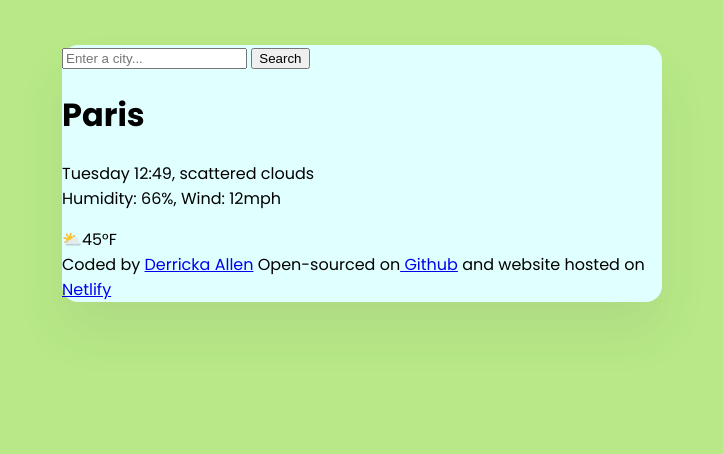
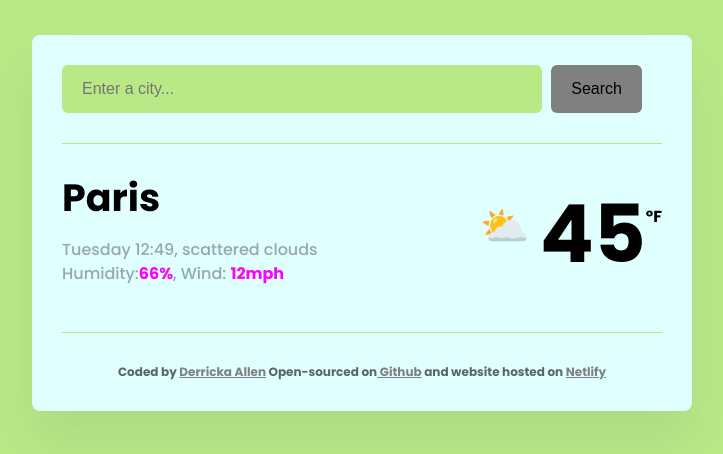
Before and after one commit to codetaru/gorgeous, a plain HTML site: page index.html in a window 1280 px wide. Shown: the whole page, without its empty margins (278-1001 px from the left). Drawn offline with Linux system fonts and the light colour scheme.

Commit message:
added basic css

```diff
--- a/index.html
+++ b/index.html
@@ -12,19 +12,27 @@
 <body>
   <div class="weather-app">
   <header>
-    <form>
-<input type="search" placeholder="Enter a city..." required />
-<input type="submit" value="Search"/>
+    <form class="search-form">
+<input type="search" placeholder="Enter a city..." required class="search-form-input"/>
+<input type="submit" value="Search" class="search-form-button"/>
   </form>
 </header>
   <main>
-    <div><h1>Paris</h1>
-      <p>
+    <div class="weather-app-data">
+    <div><h1 class="weather-app-city">Paris</h1>
+      <p class="weather-app-details">
         Tuesday 12:49, scattered clouds
         <br/>
-        Humidity: 66%, Wind: 12mph
+        Humidity:<strong>66%</strong>, Wind: <strong>12mph</strong>
       </p></div>
-  <div>⛅45°F</div>
+
+      <div class="temperature-container">
+  <div class="weather-app-icon">⛅</div>
+    <div class="weather-app-temperature">45</div>
+     <div class="weather-app-unit">°F</div>
+      </div>
+</div>
+
 </main>
   <footer>Coded by <a href="https://github.com/codetaru">Derricka Allen</a>
     Open-sourced on<a href="https://github.com/codetaru/gorgeous"> Github</a>
--- a/styles.css
+++ b/styles.css
@@ -2,12 +2,83 @@ body {
   background-color: #b8e986;
   font-family: 'Poppins', sans-serif;
 }
+a {
+  color:grey;
+}
+
+
 .weather-app {
   background: lightcyan;
   max-width: 600px;
-  margin: 45px auto;
+  margin: 35px auto;
   box-shadow: 0 30px 50px rgba(65,50,100,0.08);
-  border-radius: 16px;
-  padding: 30px auto;
+  border-radius: 8px;
+  padding: 30px;
 
 }
+header {
+  border-bottom: 1px solid #b8e986;
+  padding: 0 0 30px 0;
+}
+.search-form-input {
+  background-color: #b8e986;
+  border: none;
+  border-radius: 6px;
+  width: 80%;
+  font-size: 16px;
+  padding: 15px 20px;
+}
+.search-form-button {
+  background: grey;
+  padding: 15px 20px;
+  border: none;
+  font-size: 16px;
+  margin-left: 5px;
+  border-radius: 6px;
+  color:black;
+}
+main {
+  padding: 30px 0;
+}
+.weather-app-data {
+  display: flex;
+  justify-content: space-between;
+}
+.weather-app-city {
+  margin: 0;
+  font-size: 38px;
+  line-height: 48px;
+}
+.weather-app-details {
+  font-size: 16px;
+  line-height: 24px;
+color: rgba(39,33,66,0.4);
+font-weight: 500;
+}
+.weather-app-details strong {
+color: magenta;
+}
+.weather-app-icon {
+  font-size: 40px;
+  margin-top: 22px;
+}
+.temperature-container {
+  display: flex;
+}
+.weather-app-temperature {
+  font-size: 80px;
+  margin-left: 10px;
+  font-weight: bold;
+}
+.weather-app-unit {
+  margin-top: 30px;
+  font-weight: bold;
+}
+footer {
+  border-top: 1px solid #b8e986;
+  padding: 30px 0 0 0;
+  text-align: center;
+  font-size: 12px;
+  font-weight: bolder;
+  color:rgba(0,0,0,0.6);
+}
```
